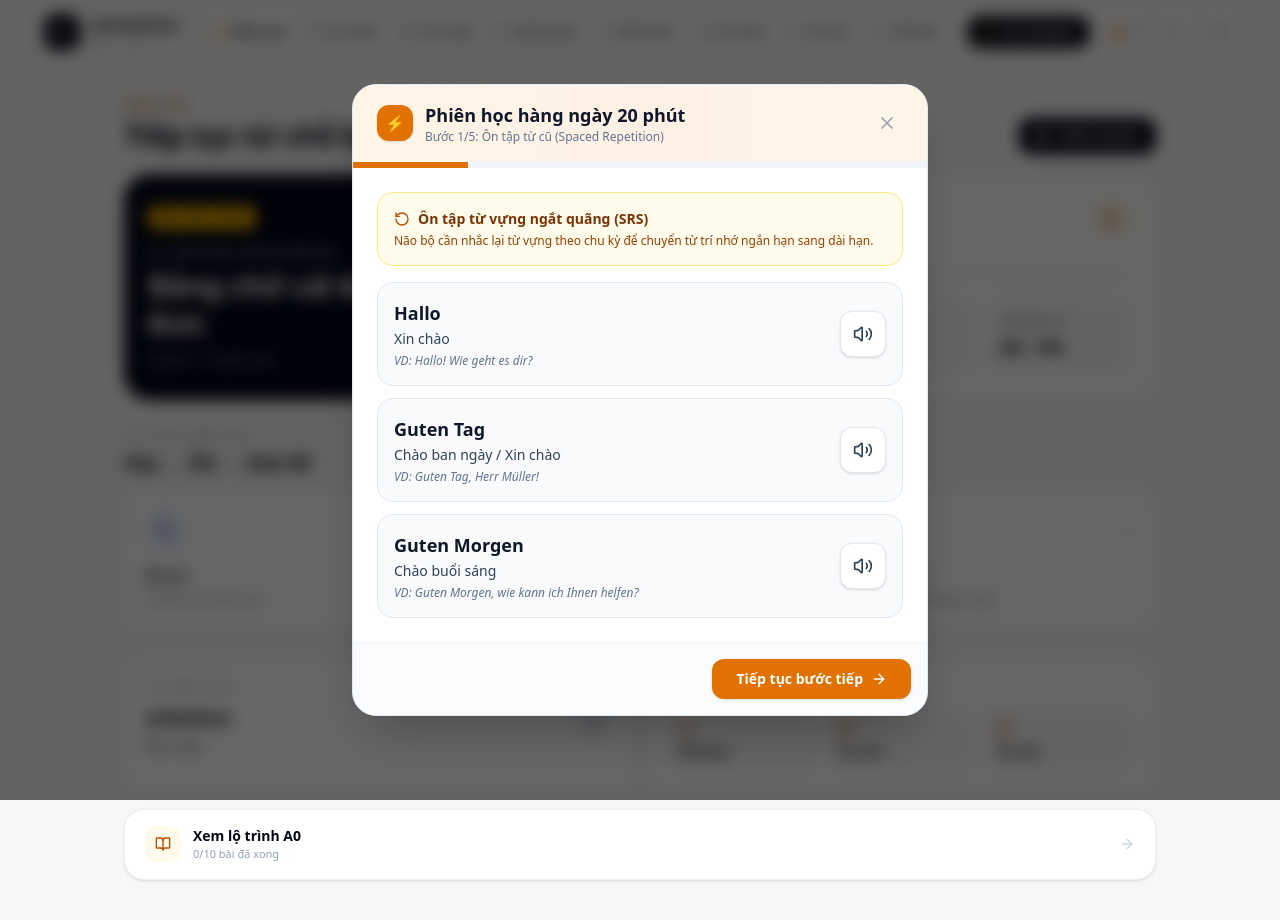
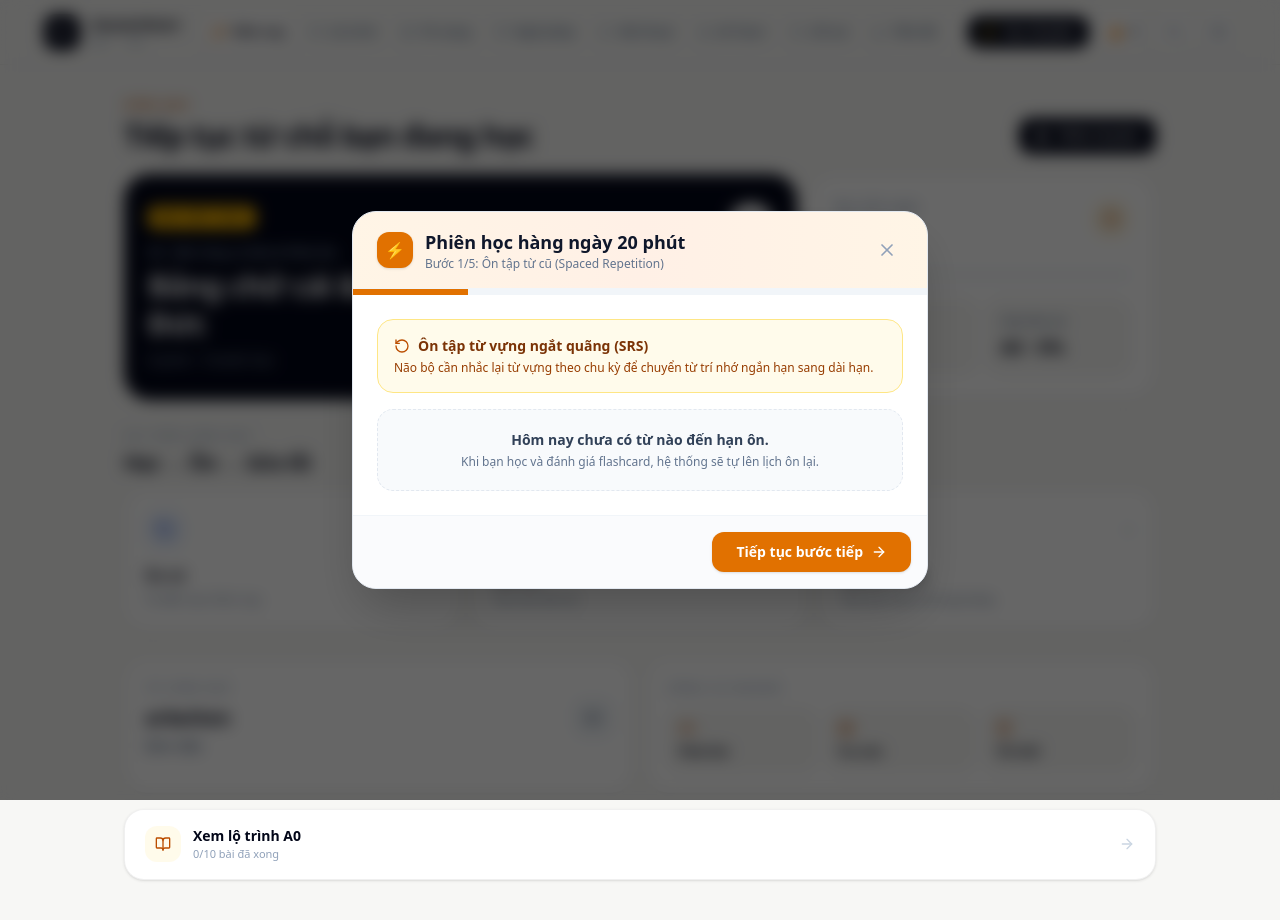
Before and after one commit to jinbduong-design/ABCA, a React (Vite) app: page / in a window 1280 px wide. Both pictures are taken after a click on the button "Học 20 phút". Built offline with nearby package versions, Linux system fonts and the light colour scheme.

Commit message:
v0.0.6 - do not mark all vocabulary due on first load

```diff
--- a/package.json
+++ b/package.json
@@ -1,7 +1,7 @@
 {
   "name": "react-example",
   "private": true,
-  "version": "0.0.5",
+  "version": "0.0.6",
   "type": "module",
   "scripts": {
     "dev": "tsx server.ts",
--- a/src/components/DailyStudySessionModal.tsx
+++ b/src/components/DailyStudySessionModal.tsx
@@ -39,10 +39,7 @@ export const DailyStudySessionModal: React.FC<DailyStudySessionModalProps> = ({
         .map((c) => VOCABULARY_LIST.find((v) => v.id === c.vocabId))
         .filter(Boolean) as VocabularyItem[];
 
-      const finalReview = reviewList.length >= 2
-        ? reviewList.slice(0, 3)
-        : VOCABULARY_LIST.slice(0, 3);
-      setVocabToReview(finalReview);
+      setVocabToReview(reviewList.slice(0, 3));
 
       // Pick 3 new words
       setNewVocab(VOCABULARY_LIST.slice(3, 6));
@@ -179,6 +176,12 @@ export const DailyStudySessionModal: React.FC<DailyStudySessionModalProps> = ({
               </div>
 
               <div className="space-y-3">
+                {vocabToReview.length === 0 && (
+                  <div className="rounded-2xl border border-dashed border-slate-200 bg-slate-50 p-5 text-center">
+                    <p className="text-sm font-bold text-slate-700">Hôm nay chưa có từ nào đến hạn ôn.</p>
+                    <p className="mt-1 text-xs text-slate-500">Khi bạn học và đánh giá flashcard, hệ thống sẽ tự lên lịch ôn lại.</p>
+                  </div>
+                )}
                 {vocabToReview.map((item) => (
                   <div
                     key={item.id}
@@ -474,7 +477,7 @@ export const DailyStudySessionModal: React.FC<DailyStudySessionModalProps> = ({
                   Hoàn thành 20 phút học hôm nay!
                 </h3>
                 <p className="text-sm text-slate-600 max-w-sm mx-auto">
-                  Bạn vừa hoàn thành xuất sắc chu kỳ Spaced Repetition, nạp 3 từ mới, củng cố ngữ pháp và luyện phản xạ nói.
+                  Bạn vừa hoàn thành phiên học: ôn {vocabToReview.length} từ đến hạn, nạp {newVocab.length} từ mới, củng cố ngữ pháp và luyện phản xạ nói.
                 </p>
               </div>
 
@@ -484,7 +487,7 @@ export const DailyStudySessionModal: React.FC<DailyStudySessionModalProps> = ({
                   <p className="text-[11px] text-slate-500">Phút học</p>
                 </div>
                 <div>
-                  <p className="text-lg font-bold text-blue-600">6</p>
+                  <p className="text-lg font-bold text-blue-600">{vocabToReview.length + newVocab.length}</p>
                   <p className="text-[11px] text-slate-500">Từ ôn & học</p>
                 </div>
                 <div>
--- a/src/services/storageService.ts
+++ b/src/services/storageService.ts
@@ -164,18 +164,8 @@ class StorageService {
       console.error('Failed to load flashcards', e);
     }
 
-    // Initialize initial cards from vocabulary data
-    const initialCards: FlashcardItem[] = VOCABULARY_LIST.map((v) => ({
-      id: `fc_${v.id}`,
-      vocabId: v.id,
-      german: v.german,
-      article: v.article,
-      vietnamese: v.vietnamese,
-      repetitionBox: 1,
-      nextReviewDate: new Date().toISOString(),
-      intervalDays: 1,
-    }));
-    return initialCards;
+    // No card is due until the learner has actually reviewed/learned that word.
+    return [];
   }
 
   private saveFlashcards() {
@@ -340,11 +330,13 @@ class StorageService {
     } else {
       const nextDate = new Date();
       nextDate.setDate(nextDate.getDate() + days);
+      const vocab = VOCABULARY_LIST.find((item) => item.id === vocabId);
       this.flashcards.push({
         id: `fc_${vocabId}`,
         vocabId,
-        german: vocabId,
-        vietnamese: '',
+        german: vocab?.german || vocabId,
+        article: vocab?.article,
+        vietnamese: vocab?.vietnamese || '',
         repetitionBox: rating === 1 ? 1 : 2,
         intervalDays: days,
         nextReviewDate: nextDate.toISOString(),
```
Also changed, not shown: 1 other file (tests, documents, lock files or other folders).
